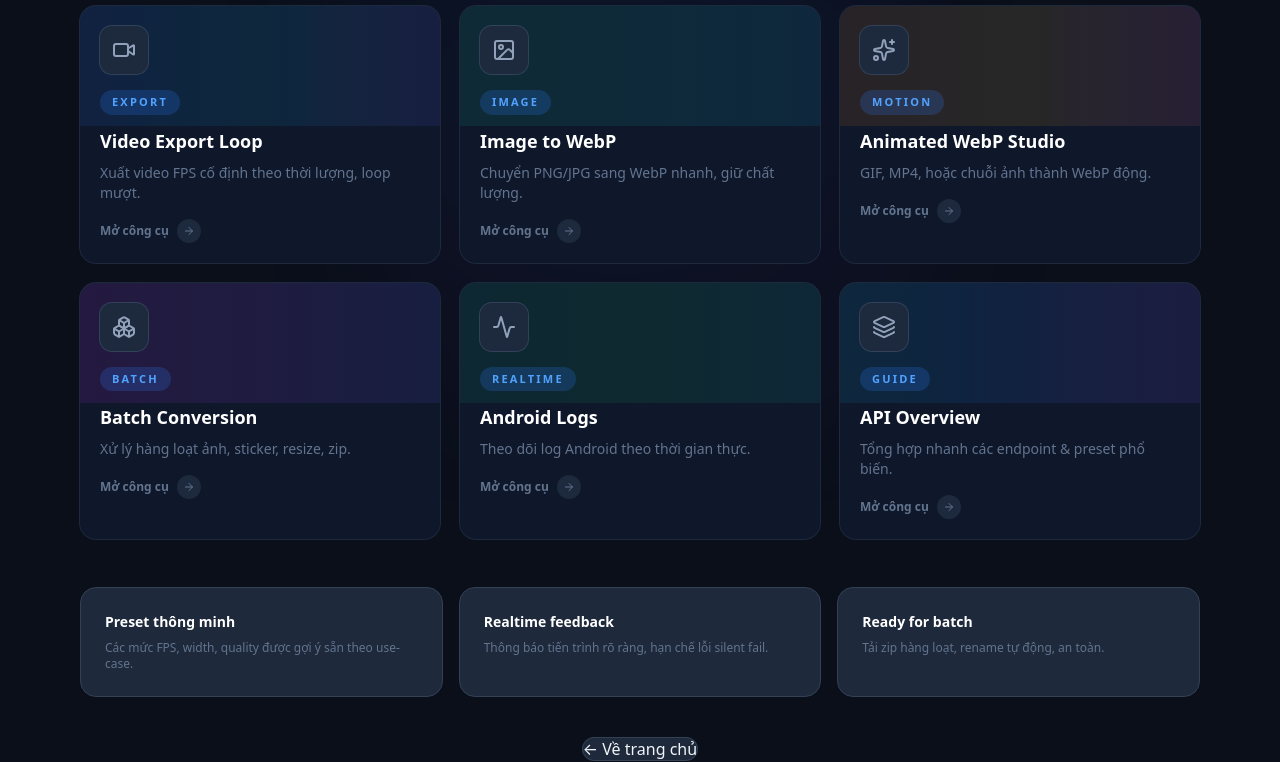
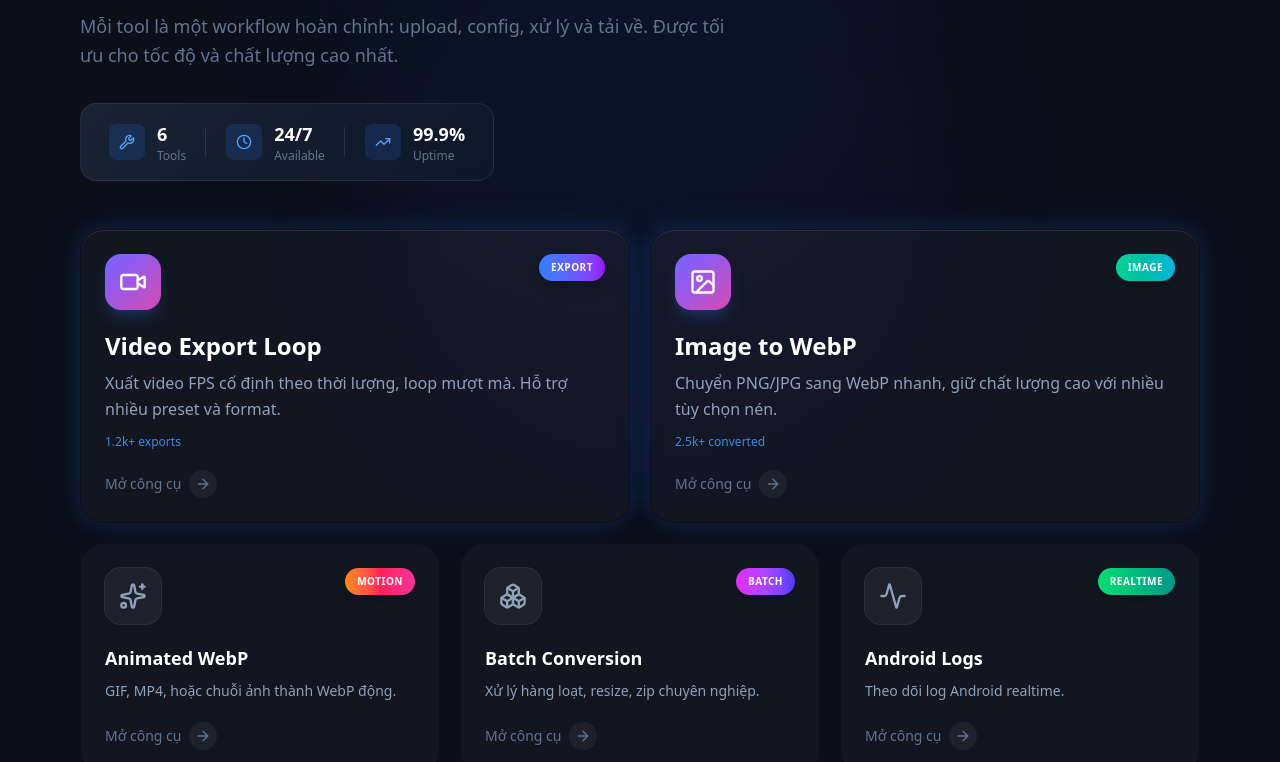
Before and after one commit to Nam0101/video-speed, a Next.js app in the folder frontend/: page /tools in a window 1280 px wide. Shown: the part 300-1062 px from the top of the page. Built offline with nearby package versions, Linux system fonts and the light colour scheme.

Commit message:
feat: Add GitHub Actions CI/CD + Redesign tools page
- Add deploy.yml for auto-deploy on push to main
- Redesign tools page with Bento Grid layout
- Add new CSS styles: gradient-border, card-shine, neon-glow
- Add stats bar and animated gradient text

```diff
--- a/frontend/src/app/globals.css
+++ b/frontend/src/app/globals.css
@@ -27,7 +27,7 @@ body {
   min-height: 100vh;
   background: var(--background);
   color: var(--foreground);
-  font-family: system-ui, -apple-system, sans-serif;
+  font-family: 'Plus Jakarta Sans', system-ui, -apple-system, sans-serif;
 }
 
 ::selection {
@@ -192,6 +192,62 @@ body {
   border: 1px solid rgba(255, 255, 255, 0.1);
 }
 
+/* Glass card for bento grid */
+.glass-card {
+  background: rgba(255, 255, 255, 0.03);
+  backdrop-filter: blur(20px);
+  -webkit-backdrop-filter: blur(20px);
+  border: 1px solid rgba(255, 255, 255, 0.08);
+  border-radius: 1.5rem;
+  position: relative;
+  overflow: hidden;
+  transition: all 0.4s cubic-bezier(0.4, 0, 0.2, 1);
+}
+
+.glass-card::before {
+  content: '';
+  position: absolute;
+  inset: 0;
+  background: linear-gradient(135deg, rgba(255, 255, 255, 0.05) 0%, transparent 50%, transparent 100%);
+  pointer-events: none;
+}
+
+.glass-card:hover {
+  background: rgba(255, 255, 255, 0.06);
+  border-color: rgba(59, 130, 246, 0.3);
+  transform: translateY(-4px) scale(1.01);
+  box-shadow:
+    0 20px 40px rgba(0, 0, 0, 0.3),
+    0 0 40px rgba(59, 130, 246, 0.1);
+}
+
+/* Icon gradient background */
+.icon-gradient {
+  background: linear-gradient(135deg, var(--primary) 0%, #8b5cf6 50%, #ec4899 100%);
+  background-size: 200% 200%;
+  animation: gradient-shift 4s ease infinite;
+}
+
+@keyframes gradient-shift {
+
+  0%,
+  100% {
+    background-position: 0% 50%;
+  }
+
+  50% {
+    background-position: 100% 50%;
+  }
+}
+
+/* Text gradient */
+.text-gradient {
+  background: linear-gradient(135deg, #60a5fa 0%, #a78bfa 50%, #f472b6 100%);
+  -webkit-background-clip: text;
+  -webkit-text-fill-color: transparent;
+  background-clip: text;
+}
+
 /* Glow effects */
 .glow-sm {
   box-shadow: 0 0 10px rgba(59, 130, 246, 0.3);
@@ -319,6 +375,152 @@ body {
   background: var(--muted);
 }
 
+/* Bento Grid - Featured Cards */
+.bento-featured {
+  background: linear-gradient(135deg, rgba(59, 130, 246, 0.1) 0%, rgba(139, 92, 246, 0.08) 50%, rgba(236, 72, 153, 0.06) 100%);
+}
+
+.bento-featured::after {
+  content: '';
+  position: absolute;
+  top: 0;
+  left: 0;
+  right: 0;
+  height: 1px;
+  background: linear-gradient(90deg, transparent, rgba(59, 130, 246, 0.5), rgba(139, 92, 246, 0.5), transparent);
+}
+
+/* Gradient Border Effect */
+.gradient-border {
+  position: relative;
+  background: rgba(255, 255, 255, 0.03);
+  border: 1px solid transparent;
+  background-clip: padding-box;
+}
+
+.gradient-border::before {
+  content: '';
+  position: absolute;
+  inset: -1px;
+  border-radius: inherit;
+  padding: 1px;
+  background: linear-gradient(135deg, rgba(59, 130, 246, 0.3), rgba(139, 92, 246, 0.2), rgba(236, 72, 153, 0.3));
+  -webkit-mask: linear-gradient(#fff 0 0) content-box, linear-gradient(#fff 0 0);
+  mask: linear-gradient(#fff 0 0) content-box, linear-gradient(#fff 0 0);
+  -webkit-mask-composite: xor;
+  mask-composite: exclude;
+  opacity: 0;
+  transition: opacity 0.4s ease;
+}
+
+.gradient-border:hover::before {
+  opacity: 1;
+}
+
+/* Card Shine Effect */
+.card-shine {
+  position: relative;
+  overflow: hidden;
+}
+
+.card-shine::after {
+  content: '';
+  position: absolute;
+  top: -50%;
+  left: -50%;
+  width: 200%;
+  height: 200%;
+  background: linear-gradient(to bottom right,
+      rgba(255, 255, 255, 0) 40%,
+      rgba(255, 255, 255, 0.08) 50%,
+      rgba(255, 255, 255, 0) 60%);
+  transform: rotate(45deg) translateX(-100%);
+  transition: transform 0.8s ease;
+  pointer-events: none;
+}
+
+.card-shine:hover::after {
+  transform: rotate(45deg) translateX(100%);
+}
+
+/* Neon Glow - Active State */
+.neon-glow {
+  box-shadow:
+    0 0 20px rgba(59, 130, 246, 0.15),
+    0 0 40px rgba(59, 130, 246, 0.1),
+    inset 0 1px 0 rgba(255, 255, 255, 0.1);
+}
+
+/* Tool Icon Container */
+.tool-icon {
+  position: relative;
+  display: flex;
+  align-items: center;
+  justify-content: center;
+}
+
+.tool-icon::before {
+  content: '';
+  position: absolute;
+  inset: -4px;
+  border-radius: inherit;
+  opacity: 0;
+  transition: opacity 0.3s ease;
+}
+
+.group:hover .tool-icon::before {
+  opacity: 1;
+}
+
+/* Stats Bar */
+.stats-bar {
+  background: linear-gradient(135deg, rgba(30, 41, 59, 0.8), rgba(15, 23, 42, 0.9));
+  border: 1px solid rgba(255, 255, 255, 0.08);
+  border-radius: 1rem;
+}
+
+.stats-item {
+  position: relative;
+}
+
+.stats-item::after {
+  content: '';
+  position: absolute;
+  right: 0;
+  top: 25%;
+  height: 50%;
+  width: 1px;
+  background: rgba(255, 255, 255, 0.1);
+}
+
+.stats-item:last-child::after {
+  display: none;
+}
+
+/* Animated Gradient Text */
+.gradient-text-animated {
+  background: linear-gradient(90deg,
+      #60a5fa,
+      #a78bfa,
+      #f472b6,
+      #60a5fa);
+  background-size: 300% 100%;
+  -webkit-background-clip: text;
+  background-clip: text;
+  -webkit-text-fill-color: transparent;
+  animation: gradient-flow 6s linear infinite;
+}
+
+@keyframes gradient-flow {
+  0% {
+    background-position: 0% 50%;
+  }
+
+  100% {
+    background-position: 300% 50%;
+  }
+}
+
 /* Reduced motion */
 @media (prefers-reduced-motion: reduce) {
 
--- a/frontend/src/app/tools/page.tsx
+++ b/frontend/src/app/tools/page.tsx
@@ -7,156 +7,280 @@ import {
   Sparkles,
   Video,
   ArrowRight,
+  Zap,
+  Shield,
+  Download,
+  Wrench,
+  Clock,
+  TrendingUp,
 } from "lucide-react";
 
 const tools = [
   {
     title: "Video Export Loop",
-    description: "Xuất video FPS cố định theo thời lượng, loop mượt.",
+    description: "Xuất video FPS cố định theo thời lượng, loop mượt mà. Hỗ trợ nhiều preset và format.",
     href: "/tools/video-export",
     icon: Video,
     badge: "Export",
-    tone: "from-blue-500 via-cyan-500 to-indigo-500",
+    gradient: "from-blue-500 via-indigo-500 to-purple-600",
+    featured: true,
+    stats: "1.2k+ exports",
   },
   {
     title: "Image to WebP",
-    description: "Chuyển PNG/JPG sang WebP nhanh, giữ chất lượng.",
+    description: "Chuyển PNG/JPG sang WebP nhanh, giữ chất lượng cao với nhiều tùy chọn nén.",
     href: "/tools/image-webp",
     icon: ImageIcon,
     badge: "Image",
-    tone: "from-emerald-400 via-teal-400 to-cyan-500",
+    gradient: "from-emerald-400 via-teal-500 to-cyan-500",
+    featured: true,
+    stats: "2.5k+ converted",
   },
   {
-    title: "Animated WebP Studio",
+    title: "Animated WebP",
     description: "GIF, MP4, hoặc chuỗi ảnh thành WebP động.",
     href: "/tools/animated-webp",
     icon: Sparkles,
     badge: "Motion",
-    tone: "from-orange-400 via-amber-400 to-rose-400",
+    gradient: "from-orange-400 via-rose-500 to-pink-500",
+    featured: false,
   },
   {
     title: "Batch Conversion",
-    description: "Xử lý hàng loạt ảnh, sticker, resize, zip.",
+    description: "Xử lý hàng loạt, resize, zip chuyên nghiệp.",
     href: "/tools/batch",
     icon: Boxes,
     badge: "Batch",
-    tone: "from-fuchsia-500 via-purple-500 to-indigo-500",
+    gradient: "from-fuchsia-500 via-purple-500 to-indigo-600",
+    featured: false,
   },
   {
     title: "Android Logs",
-    description: "Theo dõi log Android theo thời gian thực.",
+    description: "Theo dõi log Android realtime.",
     href: "/tools/logs",
     icon: Activity,
     badge: "Realtime",
-    tone: "from-emerald-500 via-green-500 to-teal-500",
+    gradient: "from-green-400 via-emerald-500 to-teal-600",
+    featured: false,
   },
   {
     title: "API Overview",
-    description: "Tổng hợp nhanh các endpoint & preset phổ biến.",
+    description: "Endpoint & preset reference cho developers.",
     href: "/tools/overview",
     icon: Layers,
     badge: "Guide",
-    tone: "from-cyan-500 via-blue-500 to-violet-500",
+    gradient: "from-cyan-400 via-blue-500 to-violet-600",
+    featured: false,
+    fullWidth: true,
+  },
+];
+
+const stats = [
+  { icon: Wrench, value: "6", label: "Tools" },
+  { icon: Clock, value: "24/7", label: "Available" },
+  { icon: TrendingUp, value: "99.9%", label: "Uptime" },
+];
+
+const features = [
+  {
+    icon: Zap,
+    title: "Preset thông minh",
+    description: "FPS, width, quality được gợi ý theo use-case.",
+  },
+  {
+    icon: Shield,
+    title: "Realtime feedback",
+    description: "Thông báo tiến trình rõ ràng, hạn chế lỗi silent fail.",
+  },
+  {
+    icon: Download,
+    title: "Ready for batch",
+    description: "Tải zip hàng loạt, rename tự động.",
   },
 ];
 
 export default function ToolsPage() {
   return (
     <main className="text-slate-100">
-      <header className="space-y-4 animate-fade-in">
-        <div className="inline-flex w-fit items-center gap-2 rounded-full bg-slate-800 px-4 py-1 text-xs font-semibold text-slate-300 ring-1 ring-slate-700">
-          <span className="h-2 w-2 rounded-full bg-gradient-to-r from-blue-500 to-orange-400 animate-pulse" />
+      {/* Header */}
+      <header className="space-y-8 animate-fade-in">
+        {/* Badge */}
+        <div className="inline-flex items-center gap-2 rounded-full bg-blue-500/10 backdrop-blur-sm px-4 py-2 text-xs font-medium text-blue-400 ring-1 ring-blue-500/20">
+          <span className="relative flex h-2 w-2">
+            <span className="animate-ping absolute inline-flex h-full w-full rounded-full bg-blue-400 opacity-75" />
+            <span className="relative inline-flex rounded-full h-2 w-2 bg-blue-500" />
+          </span>
           Tool Library
         </div>
-        <div className="space-y-2">
-          <h1 className="text-4xl font-bold text-white md:text-5xl">
-            Bộ công cụ chuyên sâu cho media pipeline.
+
+        {/* Title */}
+        <div className="space-y-4">
+          <h1 className="text-4xl md:text-5xl lg:text-6xl font-bold tracking-tight">
+            <span className="text-white">Bộ công cụ </span>
+            <span className="gradient-text-animated">chuyên sâu</span>
+            <br />
+            <span className="text-slate-400 font-medium text-2xl md:text-3xl lg:text-4xl">
+              cho media pipeline của bạn
+            </span>
           </h1>
-          <p className="max-w-2xl text-base text-slate-400 md:text-lg">
-            Mỗi trang là một workflow đầy đủ: upload, config, xử lý và tải về. Tối ưu
-            cho creator, editor và đội vận hành.
+          <p className="max-w-2xl text-base text-slate-500 md:text-lg leading-relaxed">
+            Mỗi tool là một workflow hoàn chỉnh: upload, config, xử lý và tải về.
+            Được tối ưu cho tốc độ và chất lượng cao nhất.
           </p>
+        </div>
+
+        {/* Stats Bar */}
+        <div className="stats-bar inline-flex items-center gap-0 px-2 py-2">
+          {stats.map((stat, index) => {
+            const Icon = stat.icon;
+            return (
+              <div
+                key={stat.label}
+                className="stats-item flex items-center gap-3 px-5 py-2"
+              >
+                <div className="w-9 h-9 rounded-lg bg-blue-500/15 flex items-center justify-center">
+                  <Icon className="w-4 h-4 text-blue-400" />
+                </div>
+                <div>
+                  <p className="text-lg font-bold text-white">{stat.value}</p>
+                  <p className="text-xs text-slate-500">{stat.label}</p>
+                </div>
+              </div>
+            );
+          })}
         </div>
       </header>
 
-      <section className="mt-10 grid gap-5 md:grid-cols-2 lg:grid-cols-3">
+      {/* Bento Grid */}
+      <section className="mt-12 grid grid-cols-1 md:grid-cols-2 lg:grid-cols-6 gap-4 md:gap-5">
         {tools.map((tool, index) => {
           const Icon = tool.icon;
+          const isFeatured = tool.featured;
+          const isFullWidth = 'fullWidth' in tool && tool.fullWidth;
+
           return (
             <Link
               key={tool.title}
               href={tool.href}
               style={{ animationDelay: `${index * 80}ms` }}
-              className="group relative overflow-hidden rounded-2xl bg-slate-900 p-5 ring-1 ring-slate-800 transition-all duration-300 hover:-translate-y-1 hover:ring-blue-500/50 hover-lift cursor-pointer animate-fade-up"
+              className={`
+                group relative rounded-3xl p-6 cursor-pointer animate-fade-up
+                gradient-border card-shine
+                ${isFeatured ? 'lg:col-span-3 bento-featured neon-glow' : ''}
+                ${isFullWidth ? 'lg:col-span-6 md:col-span-2' : ''}
+                ${!isFeatured && !isFullWidth ? 'lg:col-span-2' : ''}
+                transition-all duration-500 hover:scale-[1.02]
+              `}
             >
-              {/* Gradient overlay */}
+              {/* Background gradient glow on hover */}
               <div
-                className={`absolute inset-x-0 top-0 h-[120px] bg-gradient-to-r ${tool.tone} opacity-10 transition-opacity duration-300 group-hover:opacity-25`}
+                className={`absolute -inset-1 rounded-3xl bg-gradient-to-br ${tool.gradient} opacity-0 blur-2xl transition-opacity duration-700 group-hover:opacity-25 -z-10`}
               />
 
+              {/* Content */}
+              <div className="relative z-10 h-full flex flex-col">
+                {/* Top row: Icon + Badge */}
+                <div className="flex items-start justify-between">
                   {/* Icon */}
-              <div className="relative z-10 flex h-12 w-12 items-center justify-center rounded-xl bg-slate-800 ring-1 ring-slate-700 transition group-hover:ring-blue-500/50">
-                <Icon className="h-6 w-6 text-slate-400 transition group-hover:text-blue-400" />
+                  <div
+                    className={`
+                      tool-icon w-14 h-14 rounded-2xl flex items-center justify-center
+                      ${isFeatured
+                        ? 'icon-gradient shadow-lg shadow-blue-500/20'
+                        : 'bg-white/5 ring-1 ring-white/10 group-hover:ring-white/20'
+                      }
+                      transition-all duration-300 group-hover:scale-110
+                    `}
+                  >
+                    <Icon
+                      className={`w-7 h-7 ${isFeatured ? 'text-white' : 'text-slate-400 group-hover:text-white'} transition-colors duration-300`}
+                    />
                   </div>
 
                   {/* Badge */}
-              <span className="relative z-10 mt-4 inline-flex w-fit rounded-full bg-blue-500/20 px-3 py-1 text-[11px] font-semibold uppercase tracking-[0.2em] text-blue-400">
+                  <span
+                    className={`
+                      inline-flex px-3 py-1.5 rounded-full text-[10px] font-semibold uppercase tracking-wider
+                      bg-gradient-to-r ${tool.gradient}
+                      text-white shadow-lg
+                    `}
+                  >
                     {tool.badge}
                   </span>
+                </div>
 
                 {/* Title & Description */}
-              <h2 className="relative z-10 mt-3 text-lg font-semibold text-white">
+                <h2
+                  className={`
+                    mt-5 font-bold text-white transition-colors duration-300 group-hover:text-blue-400
+                    ${isFeatured ? 'text-xl md:text-2xl' : 'text-lg'}
+                  `}
+                >
                   {tool.title}
                 </h2>
-              <p className="relative z-10 mt-2 text-sm text-slate-500">
+                <p
+                  className={`
+                    mt-2 text-slate-400 leading-relaxed flex-grow
+                    ${isFeatured ? 'text-sm md:text-base' : 'text-sm'}
+                  `}
+                >
                   {tool.description}
                 </p>
 
+                {/* Stats (for featured) */}
+                {'stats' in tool && tool.stats && (
+                  <p className="mt-3 text-xs text-blue-400/80 font-medium">
+                    {tool.stats}
+                  </p>
+                )}
+
                 {/* CTA */}
-              <div className="relative z-10 mt-4 inline-flex items-center gap-2 text-xs font-semibold text-slate-500 transition group-hover:text-blue-400">
-                Mở công cụ
-                <span className="inline-flex h-6 w-6 items-center justify-center rounded-full bg-slate-800 text-slate-500 transition group-hover:bg-blue-500 group-hover:text-white">
-                  <ArrowRight className="h-3 w-3" />
-                </span>
+                <div className="mt-5 flex items-center gap-2 text-sm font-medium text-slate-500 transition-colors duration-300 group-hover:text-blue-400">
+                  <span>Mở công cụ</span>
+                  <div className="w-7 h-7 rounded-full bg-white/5 flex items-center justify-center transition-all duration-300 group-hover:bg-blue-500 group-hover:translate-x-1 group-hover:shadow-lg group-hover:shadow-blue-500/30">
+                    <ArrowRight className="w-4 h-4 text-slate-500 group-hover:text-white transition-colors duration-300" />
+                  </div>
+                </div>
               </div>
             </Link>
           );
         })}
       </section>
 
-      <section className="mt-12 grid gap-4 md:grid-cols-3">
-        {[
-          {
-            title: "Preset thông minh",
-            description: "Các mức FPS, width, quality được gợi ý sẵn theo use-case.",
-          },
-          {
-            title: "Realtime feedback",
-            description: "Thông báo tiến trình rõ ràng, hạn chế lỗi silent fail.",
-          },
-          {
-            title: "Ready for batch",
-            description: "Tải zip hàng loạt, rename tự động, an toàn.",
-          },
-        ].map((item, index) => (
+      {/* Features */}
+      <section className="mt-12 grid grid-cols-1 md:grid-cols-3 gap-4">
+        {features.map((item, index) => {
+          const Icon = item.icon;
+          return (
             <div
               key={item.title}
-            style={{ animationDelay: `${index * 120}ms` }}
-            className="card animate-fade-up"
+              style={{ animationDelay: `${600 + index * 100}ms` }}
+              className="glass-card p-5 animate-fade-up hover:border-blue-500/30 transition-colors duration-300"
             >
+              <div className="flex items-start gap-4">
+                <div className="w-11 h-11 rounded-xl bg-gradient-to-br from-blue-500/20 to-purple-500/10 flex items-center justify-center flex-shrink-0 ring-1 ring-blue-500/20">
+                  <Icon className="w-5 h-5 text-blue-400" />
+                </div>
+                <div>
                   <p className="text-sm font-semibold text-white">{item.title}</p>
-            <p className="mt-2 text-xs text-slate-500">{item.description}</p>
+                  <p className="mt-1.5 text-xs text-slate-500 leading-relaxed">
+                    {item.description}
+                  </p>
                 </div>
-        ))}
+              </div>
+            </div>
+          );
+        })}
       </section>
 
       {/* Back to home */}
-      <div className="mt-10 text-center">
+      <div className="mt-12 text-center animate-fade-up" style={{ animationDelay: '900ms' }}>
         <Link
           href="/"
-          className="btn-secondary rounded-full cursor-pointer"
+          className="inline-flex items-center gap-2 px-6 py-3 rounded-full bg-white/5 text-slate-400 text-sm font-medium ring-1 ring-white/10 transition-all duration-300 hover:bg-white/10 hover:text-white hover:ring-blue-500/30 cursor-pointer group"
         >
-          ← Về trang chủ
+          <ArrowRight className="w-4 h-4 rotate-180 transition-transform duration-300 group-hover:-translate-x-1" />
+          Về trang chủ
         </Link>
       </div>
     </main>
```
Lines whose indentation alone changed are shown as unchanged.
